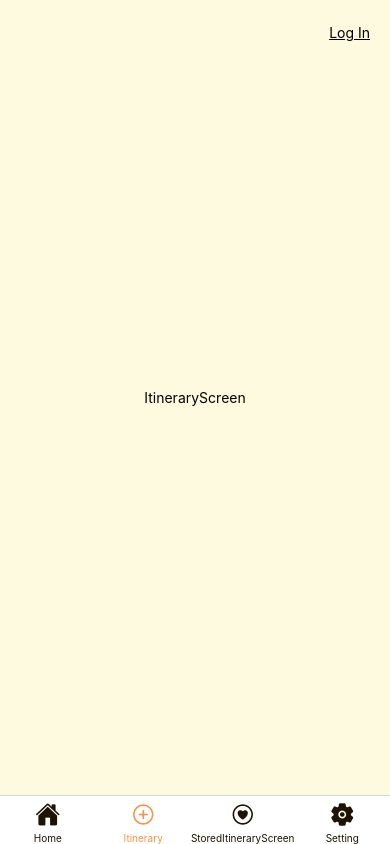
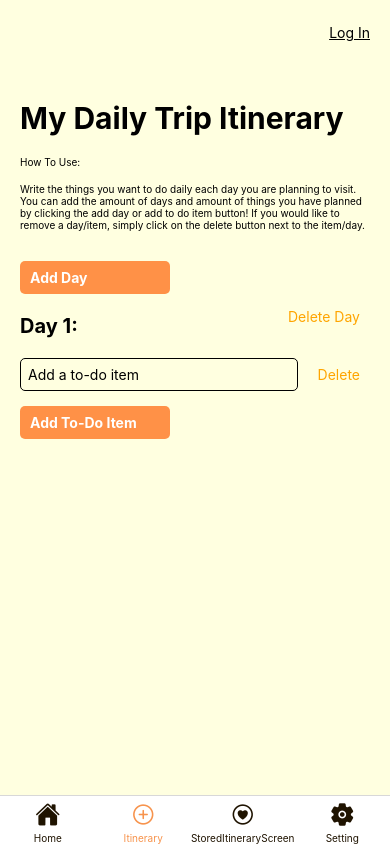
Before and after one commit to lcab/TravelPlanner, a React Native app: screen /Itinerary in a window 390 px wide. Built offline with nearby package versions, Linux system fonts and the light colour scheme.

Commit message:
Update ItineraryScreen.js

```diff
--- a/screens/ItineraryScreen.js
+++ b/screens/ItineraryScreen.js
@@ -1,13 +1,136 @@
-import React from 'react';
-import { View, Text } from 'react-native';
-import { screenStyles } from '../styles';
+import React, { useState } from 'react';
+import { View, Text, TextInput, TouchableOpacity, ScrollView, StyleSheet } from 'react-native';
 
-const ItineraryScreen = ({ route }) => {
+const ItineraryScreen = () => {
+  const [days, setDays] = useState([{ todos: [''] }]);
+
+  const addDay = () => {
+    setDays([...days, { todos: [''] }]);
+  };
+
+  const addTodo = (dayIndex) => {
+    const updatedDays = [...days];
+    updatedDays[dayIndex].todos.push('');
+    setDays(updatedDays);
+  };
+
+  const updateTodo = (dayIndex, todoIndex, text) => {
+    const updatedDays = [...days];
+    updatedDays[dayIndex].todos[todoIndex] = text;
+    setDays(updatedDays);
+  };
+
+  const deleteTodo = (dayIndex, todoIndex) => {
+    const updatedDays = [...days];
+    updatedDays[dayIndex].todos.splice(todoIndex, 1);
+    setDays(updatedDays);
+  };
+
+  const deleteDay = (dayIndex) => {
+    const updatedDays = [...days];
+    updatedDays.splice(dayIndex, 1);
+    setDays(updatedDays);
+  };
+
   return (
-    <View style={screenStyles.container}>
-      <Text>ItineraryScreen</Text>
-    </View>
+    <ScrollView contentContainerStyle={styles.container}>
+      <Text style={styles.title}>My Daily Trip Itinerary</Text>
+      <Text style={styles.text}>How To Use:</Text>
+      <Text style={styles.text}>Write the things you want to do daily each day you are planning to visit. You can add the amount of days and amount of things you have planned by clicking the add day or add to do item button! If you would like to remove a day/item, simply click on the delete button next to the item/day.</Text>
+      <TouchableOpacity onPress={addDay} style={styles.addButton}>
+        <Text style={styles.addButtonText}>Add Day</Text>
+      </TouchableOpacity>
+      {days.map((day, dayIndex) => (
+        <View key={dayIndex} style={styles.dayContainer}>
+          <View style={styles.dayHeaderContainer}>
+            <Text style={styles.dayHeader}>Day {dayIndex + 1}:</Text>
+            <TouchableOpacity onPress={() => deleteDay(dayIndex)}>
+              <Text style={styles.deleteButtonText}>Delete Day</Text>
+            </TouchableOpacity>
+          </View>
+          {day.todos.map((todo, todoIndex) => (
+            <View key={todoIndex} style={styles.todoItemContainer}>
+              <TextInput
+                style={styles.todoItemInput}
+                placeholder="Add a to-do item"
+                value={todo}
+                onChangeText={(text) => updateTodo(dayIndex, todoIndex, text)}
+              />
+              <TouchableOpacity onPress={() => deleteTodo(dayIndex, todoIndex)}>
+                <Text style={styles.deleteButtonText}>Delete</Text>
+              </TouchableOpacity>
+            </View>
+          ))}
+          <TouchableOpacity onPress={() => addTodo(dayIndex)} style={styles.addButton}>
+            <Text style={styles.addButtonText}>Add To-Do Item</Text>
+          </TouchableOpacity>
+        </View>
+      ))}
+    </ScrollView>
   );
-}
+};
+
+const styles = StyleSheet.create({
+  container: {
+    flexGrow: 1,
+    paddingHorizontal: 20,
+    paddingTop: 100,
+    backgroundColor: 'lightyellow',
+  },
+  title: {
+    fontSize: 30,
+    fontWeight: 'bold',
+    marginBottom: 20,
+  },
+  text:{
+fontSize: 10,
+marginBottom: 15,
+  },
+  dayContainer: {
+    marginBottom: 20,
+  },
+  dayHeaderContainer: {
+    flexDirection: 'row',
+    justifyContent: 'space-between',
+    alignItems: 'center',
+    marginBottom: 10,
+  },
+  dayHeader: {
+    fontSize: 20,
+    fontWeight: 'bold',
+    marginTop: 20,
+  },
+  todoItemContainer: {
+    flexDirection: 'row',
+    alignItems: 'center',
+    marginTop: 10,
+  },
+  todoItemInput: {
+    flex: 1,
+    borderColor: 'black',
+    borderRadius: 5,
+    padding: 7,
+    borderWidth: 1,
+    marginRight: 10,
+  },
+  addButton: {
+    backgroundColor: '#ff9147',
+    paddingHorizontal: 10,
+    marginRight: 200,
+    paddingVertical: 8,
+    borderRadius: 5,
+    marginTop: 15,
+  },
+  addButtonText: {
+    color: 'white',
+    fontWeight: 'bold',
+  },
+  deleteButtonText: {
+    color: 'orange',
+    marginLeft: 10,
+    marginHorizontal: 10,
+
+  },
+});
 
 export default ItineraryScreen;
```
